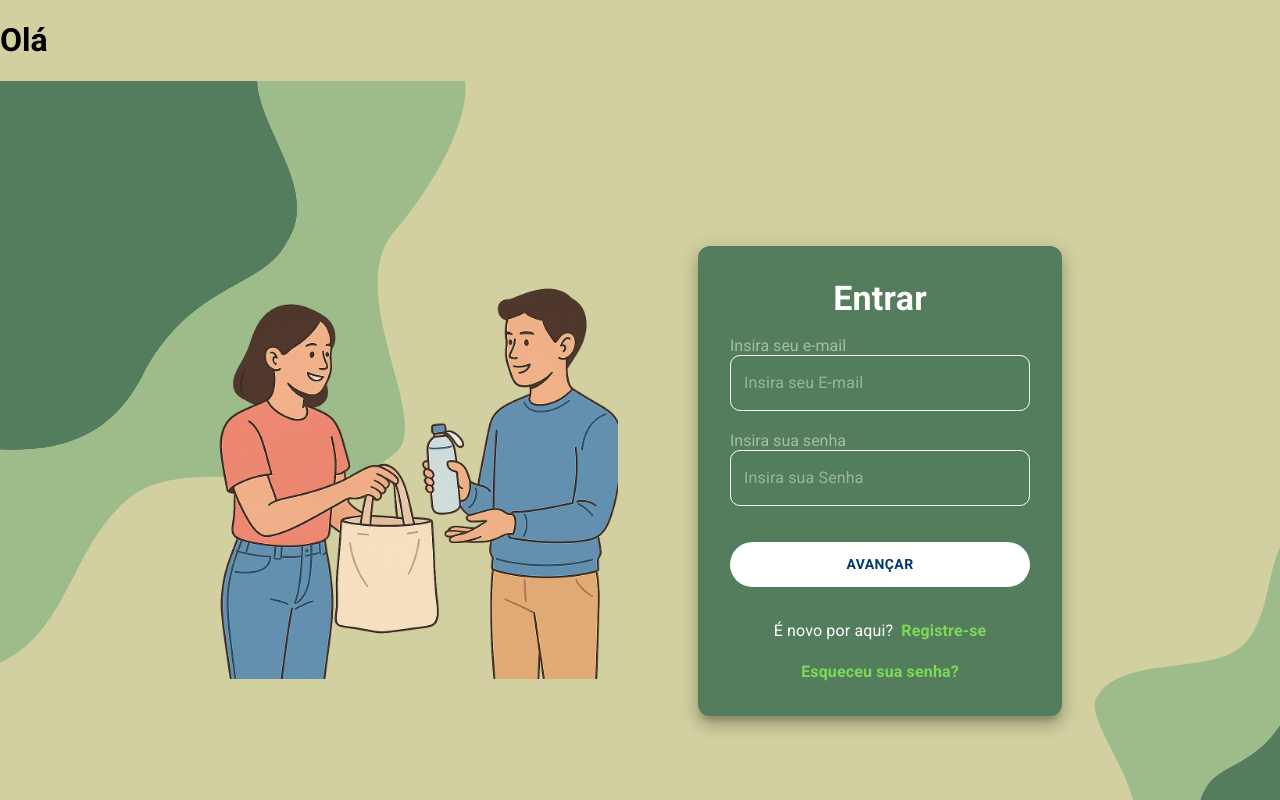
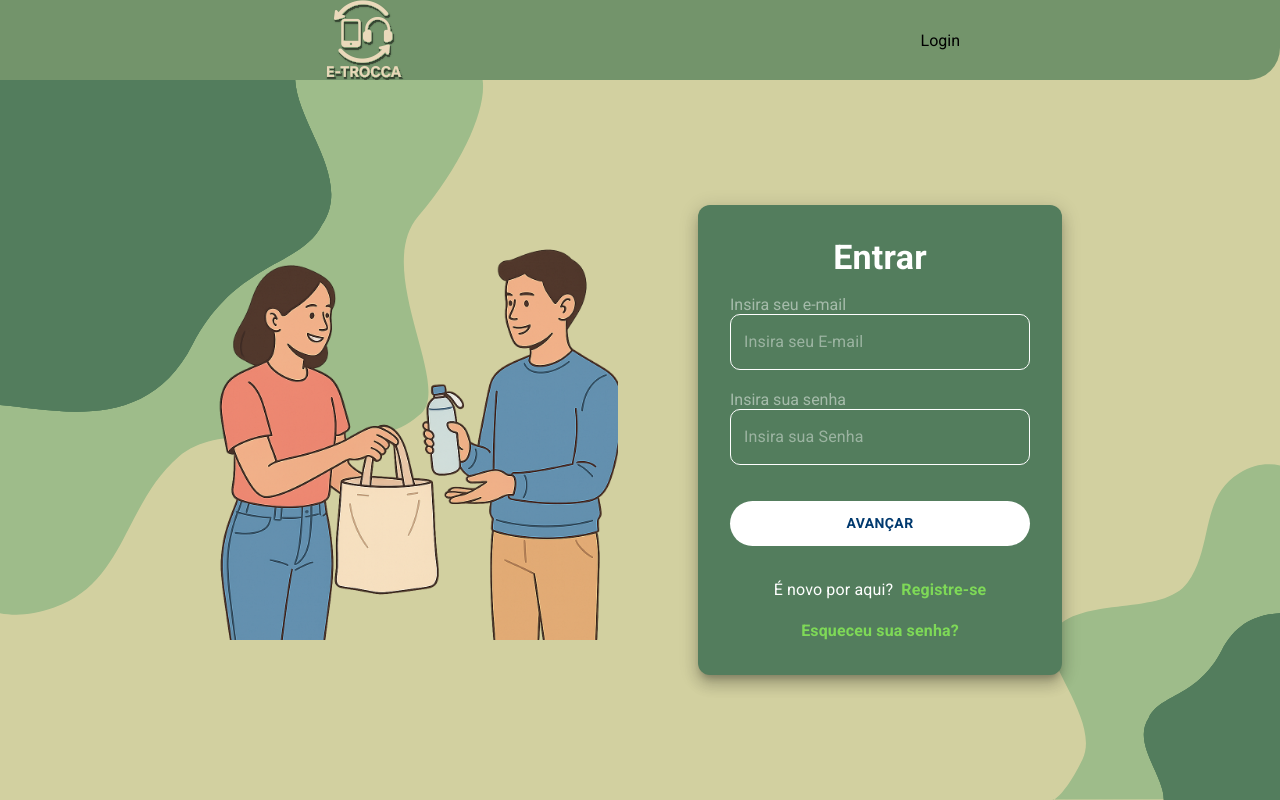
Before and after one commit to assis04/APS-----Reciclagem, a Next.js app: page /PagesRouter/Login in a window 1280 px wide. Built offline with nearby package versions, Linux system fonts and the light colour scheme.

Commit message:
feat - "Atualização do estilo da Nav Bar"

```diff
--- a/src/app/Commons/Component/ComponetNavBar/DefaultNavBar.jsx
+++ b/src/app/Commons/Component/ComponetNavBar/DefaultNavBar.jsx
@@ -8,7 +8,7 @@ const DefaultNavBar = () => {
         <>
            <nav>
                 <ol className="navbar">
-                    <li><a href="./"><img src="../Logo-APS 1.png" alt="imagem com um fone e um celular sendo trocados" /></a></li>
+                    <li><a href="/"><img src="../Logo-APS 1.png" alt="imagem com um fone e um celular sendo trocados" /></a></li>
                     <li><a href="/PagesRouter/Login">Login</a></li>
                 </ol>
            </nav>
--- a/src/app/Commons/Login/Login.jsx
+++ b/src/app/Commons/Login/Login.jsx
@@ -2,7 +2,6 @@
 
 import '@/app/globals.css'
 import 'react-toastify/dist/ReactToastify.css'
-
 import DefaultaButton from '../Component/ComponentButton/DefaultButton.jsx'
 
 import { useState } from 'react'
@@ -17,6 +16,7 @@ import {
     Stack,
 } from '@mui/material'
 import Loading from '../Component/Loading/loading'
+import DefaultNavBar from '../Component/ComponetNavBar/DefaultNavBar.jsx'
 
 const LoginPage = () => {
     const router = useRouter()
@@ -81,14 +81,14 @@ const LoginPage = () => {
 
         <>
             <header>
-                <h1>Olá</h1>
+                <DefaultNavBar/>
             </header>
             <main>
                 <Box
                     sx={{
                         display: 'flex',
                         minWidth: '100vw',
-                        minHeight: '100vh',
+                        height: 'calc(100vh - 5rem)',
                         alignItems: 'center',
                         justifyContent: 'center',
                         backgroundSize: 'cover',
--- a/src/app/page.jsx
+++ b/src/app/page.jsx
@@ -88,7 +88,7 @@ const HomePage = () => {
                     sx={{
                         display: 'flex',
                         minWidth: '100vw',
-                        minHeight: '100vh',
+                        height: 'calc(100vh - 5rem)',
                         alignItems: 'center',
                         justifyContent: 'center',
                         backgroundSize: 'cover',
```
